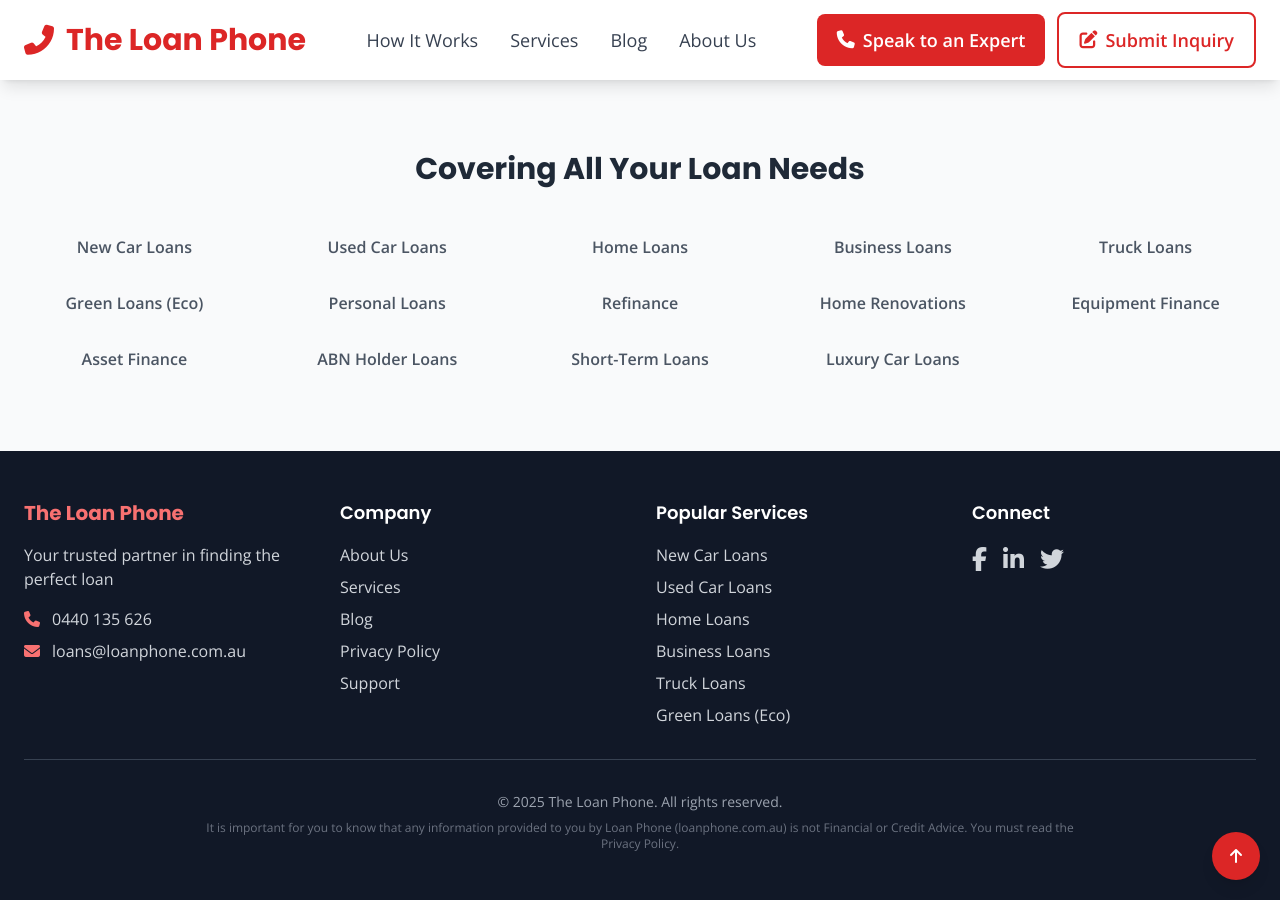
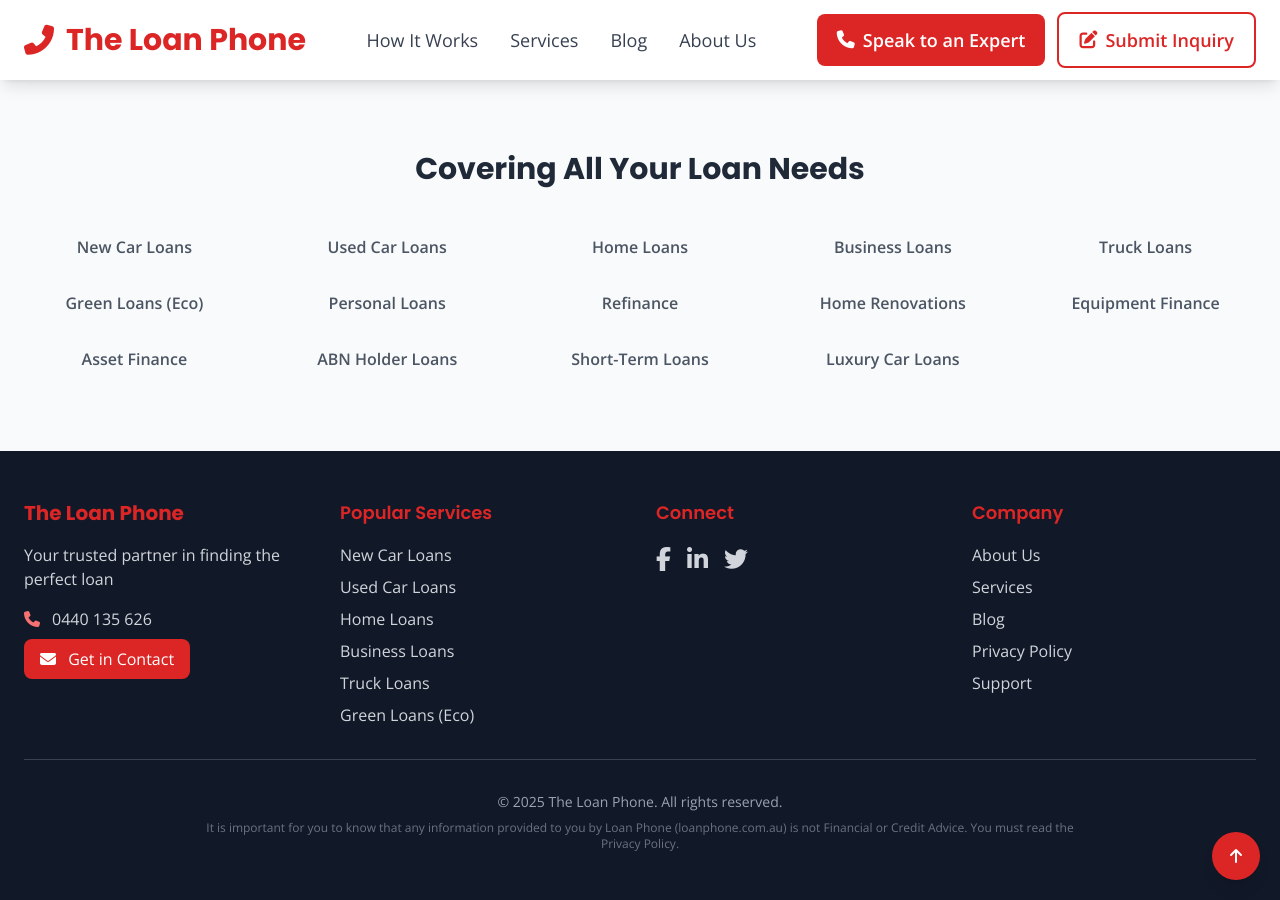
Before and after one commit to AMSumo9/loan-phone-website, a Jekyll site: the page built from index.md, in a window 1280 px wide and 900 px high, scrolled down 1901 px. Built offline with Jekyll 4.4.1, drawn with Linux system fonts in a browser that asks for light colours; nearby versions of some CDN libraries.

Commit message:
Update footer.html

```diff
--- a/_includes/footer.html
+++ b/_includes/footer.html
@@ -1,11 +1,11 @@
-<!-- Footer -->
+<!-- Footer - ALL ISSUES FIXED -->
 <footer class="bg-gray-900 text-white py-12">
   <div class="container mx-auto px-6">
     <div class="grid grid-cols-1 md:grid-cols-2 lg:grid-cols-4 gap-8">
 
       <!-- Company Info -->
       <div>
-        <h3 class="text-xl font-bold mb-4 text-red-400">{{ site.company.name }}</h3>
+        <h3 class="text-xl font-bold mb-4 text-red-600">{{ site.company.name }}</h3>
         <p class="text-gray-300 mb-4">{{ site.company.tagline }}</p>
         <div class="space-y-2">
           <div class="flex items-center">
@@ -14,18 +14,51 @@
               {{ site.contact.phone_display }}
             </a>
           </div>
-          <div class="flex items-center">
-            <i class="fas fa-envelope text-red-400 mr-3"></i>
-            <a href="mailto:{{ site.contact.email }}" class="text-gray-300 hover:text-white">
-              {{ site.contact.email }}
+          <!-- REMOVED EMAIL ADDRESS - KEEP CONSISTENT -->
+          <div class="mt-4">
+            <button onclick="openSupportModal()" class="bg-red-600 text-white px-4 py-2 rounded-lg hover:bg-red-700 transition duration-200">
+              <i class="fas fa-envelope mr-2"></i>
+              Get in Contact
+            </button>
+          </div>
+        </div>
+      </div>
+
+      <!-- Popular Services -->
+      <div>
+        <h4 class="text-lg font-semibold mb-4 text-red-600">Popular Services</h4>
+        <ul class="space-y-2">
+          {% for loan_type in site.data.loan_types.all_types limit:6 %}
+            <li>
+              <a href="{{ site.baseurl }}{{ loan_type.url }}" class="text-gray-300 hover:text-red-300 transition duration-200">
+                {{ loan_type.name }}
+              </a>
+            </li>
+          {% endfor %}
+        </ul>
+      </div>
+
+      <!-- Connect - MOVED TO 3RD POSITION -->
+      <div>
+        <h4 class="text-lg font-semibold mb-4 text-red-600">Connect</h4>
+        <div class="space-y-4">
+          <div class="flex space-x-4">
+            <a href="#" class="text-gray-300 hover:text-red-300 text-2xl">
+              <i class="fab fa-facebook-f"></i>
+            </a>
+            <a href="#" class="text-gray-300 hover:text-red-300 text-2xl">
+              <i class="fab fa-linkedin-in"></i>
+            </a>
+            <a href="#" class="text-gray-300 hover:text-red-300 text-2xl">
+              <i class="fab fa-twitter"></i>
             </a>
           </div>
         </div>
       </div>
 
-      <!-- Company Links -->
+      <!-- Company Links - MOVED TO 4TH POSITION (RIGHT SIDE) -->
       <div>
-        <h4 class="text-lg font-semibold mb-4">Company</h4>
+        <h4 class="text-lg font-semibold mb-4 text-red-600">Company</h4>
         <ul class="space-y-2">
           {% for item in site.data.navigation.footer.company %}
             {% if item.action == "modal" %}
@@ -43,38 +76,6 @@
             {% endif %}
           {% endfor %}
         </ul>
-      </div>
-
-      <!-- Loan Types -->
-      <div>
-        <h4 class="text-lg font-semibold mb-4">Popular Services</h4>
-        <ul class="space-y-2">
-          {% for loan_type in site.data.loan_types.all_types limit:6 %}
-            <li>
-              <a href="{{ site.baseurl }}{{ loan_type.url }}" class="text-gray-300 hover:text-red-300 transition duration-200">
-                {{ loan_type.name }}
-              </a>
-            </li>
-          {% endfor %}
-        </ul>
-      </div>
-
-      <!-- Legal & Social -->
-      <div>
-        <h4 class="text-lg font-semibold mb-4">Connect</h4>
-        <div class="space-y-4">
-          <div class="flex space-x-4">
-            <a href="#" class="text-gray-300 hover:text-red-300 text-2xl">
-              <i class="fab fa-facebook-f"></i>
-            </a>
-            <a href="#" class="text-gray-300 hover:text-red-300 text-2xl">
-              <i class="fab fa-linkedin-in"></i>
-            </a>
-            <a href="#" class="text-gray-300 hover:text-red-300 text-2xl">
-              <i class="fab fa-twitter"></i>
-            </a>
-          </div>
-        </div>
       </div>
     </div>
 
```
